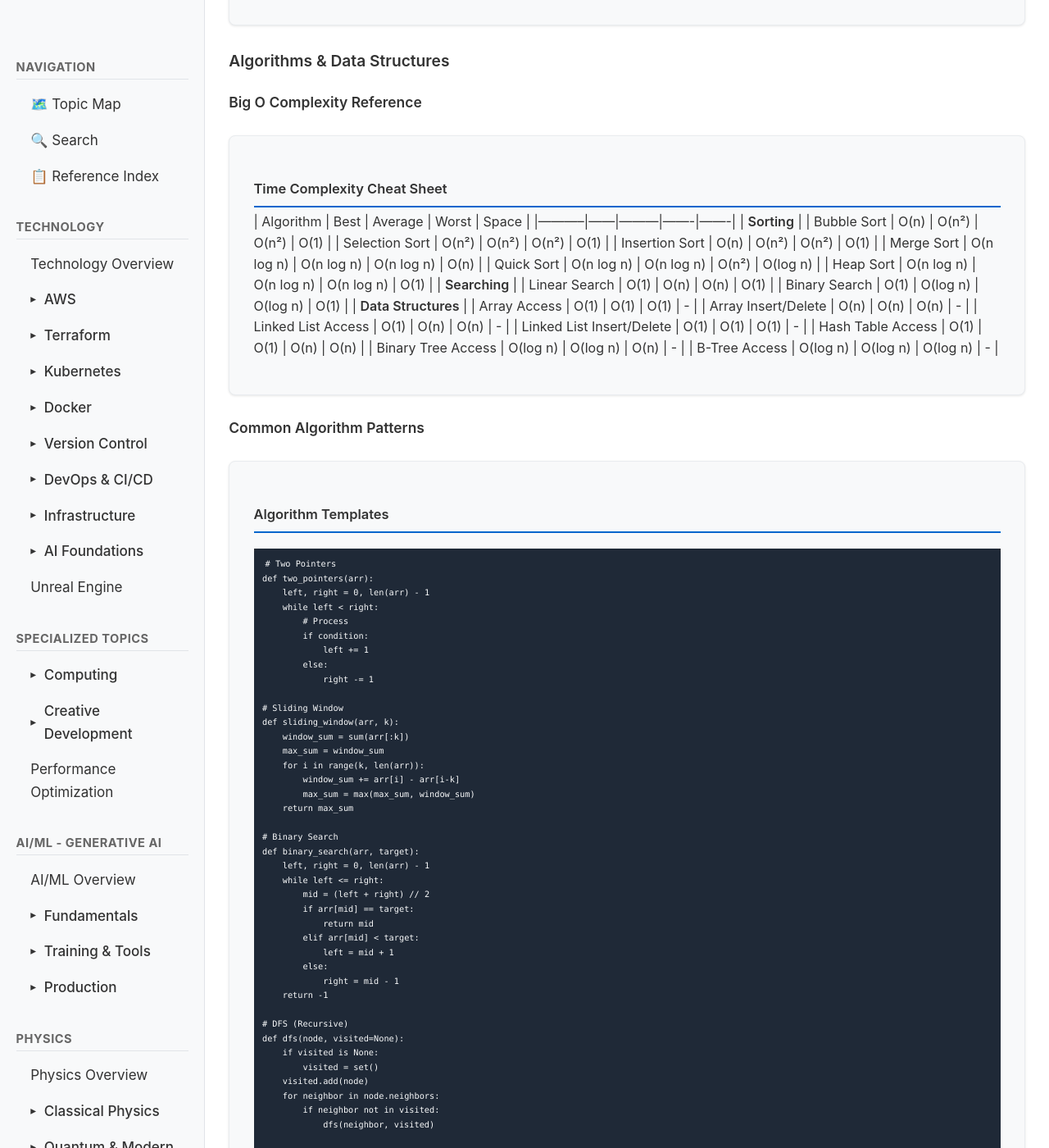
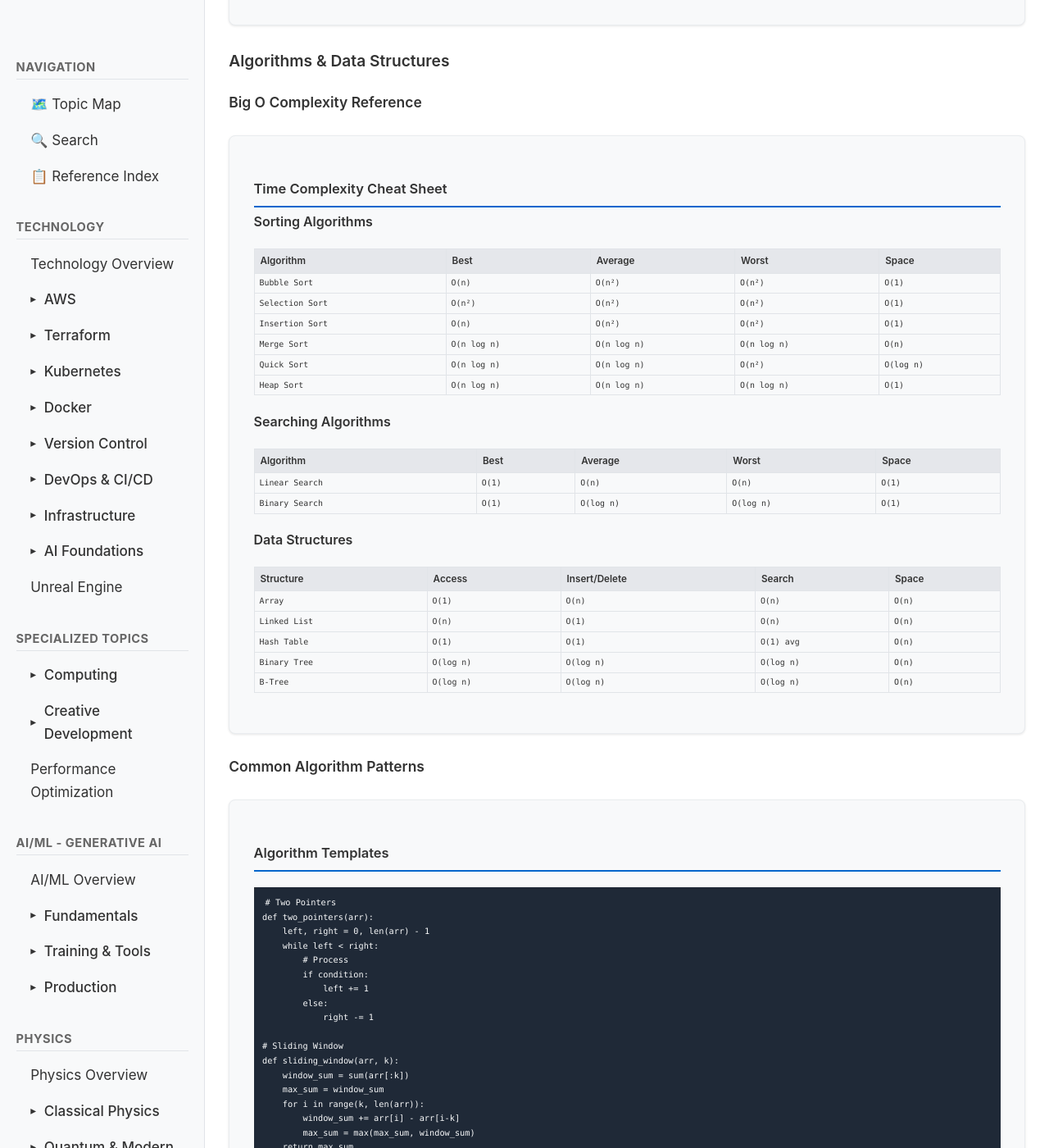
Before and after one commit to AndrewAltimit/Documentation, a Jekyll site: the page built from github-pages/docs/reference/index.md, in a window 1280 px wide and 1400 px high, scrolled down 7636 px. Shown: the whole window at 82% size. Built offline with Jekyll 4.4.1, drawn with Linux system fonts in a browser that asks for light colours.

Commit message:
Fix reference page table rendering
- Add blank lines after opening reference-card divs for proper kramdown parsing
- Split Big O table into separate Sorting, Searching, and Data Structures tables
- Fix inconsistent column counts that broke table rendering

🤖 Generated with [Claude Code](https://claude.com/claude-code)

Co-Authored-By: Claude Opus 4.5 <noreply@anthropic.com>

````diff
--- a/github-pages/docs/reference/index.md
+++ b/github-pages/docs/reference/index.md
@@ -26,6 +26,7 @@ toc: true
 ## Command Line References
 
 <div class="reference-card" markdown="1">
+
 #### Git Commands
 
 ```bash
@@ -79,6 +80,7 @@ git reflog               # Show reference log
 ## Docker Commands
 
 <div class="reference-card" markdown="1">
+
 #### Docker Command Reference
 
 ```bash
@@ -124,6 +126,7 @@ docker stats                        # Show resource usage
 ## Kubernetes Commands
 
 <div class="reference-card" markdown="1">
+
 #### kubectl Quick Reference
 
 ```bash
@@ -171,6 +174,7 @@ kubectl delete deployment <name> # Delete deployment
 ## AWS CLI Commands
 
 <div class="reference-card" markdown="1">
+
 #### AWS CLI Essential Commands
 
 ```bash
@@ -217,6 +221,7 @@ aws cloudformation delete-stack --stack-name <name>
 ## Terraform CLI Commands
 
 <div class="reference-card" markdown="1">
+
 #### Terraform Essential Commands
 
 ```bash
@@ -295,6 +300,7 @@ export TF_VAR_name=value      # Set variable via environment
 ### Fundamental Constants
 
 <div class="reference-card" markdown="1">
+
 #### Physical Constants
 
 | Constant | Symbol | Value | Units |
@@ -316,6 +322,7 @@ export TF_VAR_name=value      # Set variable via environment
 ### Key Physics Equations
 
 <div class="reference-card" markdown="1">
+
 #### Classical Mechanics
 
 ```
@@ -342,6 +349,7 @@ L = r × p                      # Angular momentum
 </div>
 
 <div class="reference-card" markdown="1">
+
 #### Quantum Mechanics
 
 ```
@@ -364,6 +372,7 @@ a₀ = 0.529 Å                 # Bohr radius constant
 </div>
 
 <div class="reference-card" markdown="1">
+
 #### Electromagnetism
 
 ```
@@ -389,33 +398,44 @@ Wave Equation:
 ### Big O Complexity Reference
 
 <div class="reference-card" markdown="1">
+
+
 #### Time Complexity Cheat Sheet
+
+**Sorting Algorithms**
 
 | Algorithm | Best | Average | Worst | Space |
 |-----------|------|---------|-------|-------|
-| **Sorting** |
 | Bubble Sort | O(n) | O(n²) | O(n²) | O(1) |
 | Selection Sort | O(n²) | O(n²) | O(n²) | O(1) |
 | Insertion Sort | O(n) | O(n²) | O(n²) | O(1) |
 | Merge Sort | O(n log n) | O(n log n) | O(n log n) | O(n) |
 | Quick Sort | O(n log n) | O(n log n) | O(n²) | O(log n) |
 | Heap Sort | O(n log n) | O(n log n) | O(n log n) | O(1) |
-| **Searching** |
+
+**Searching Algorithms**
+
+| Algorithm | Best | Average | Worst | Space |
+|-----------|------|---------|-------|-------|
 | Linear Search | O(1) | O(n) | O(n) | O(1) |
 | Binary Search | O(1) | O(log n) | O(log n) | O(1) |
-| **Data Structures** |
-| Array Access | O(1) | O(1) | O(1) | - |
-| Array Insert/Delete | O(n) | O(n) | O(n) | - |
-| Linked List Access | O(1) | O(n) | O(n) | - |
-| Linked List Insert/Delete | O(1) | O(1) | O(1) | - |
-| Hash Table Access | O(1) | O(1) | O(n) | O(n) |
-| Binary Tree Access | O(log n) | O(log n) | O(n) | - |
-| B-Tree Access | O(log n) | O(log n) | O(log n) | - |
+
+**Data Structures**
+
+| Structure | Access | Insert/Delete | Search | Space |
+|-----------|--------|---------------|--------|-------|
+| Array | O(1) | O(n) | O(n) | O(n) |
+| Linked List | O(n) | O(1) | O(n) | O(n) |
+| Hash Table | O(1) | O(1) | O(1) avg | O(n) |
+| Binary Tree | O(log n) | O(log n) | O(log n) | O(n) |
+| B-Tree | O(log n) | O(log n) | O(log n) | O(n) |
+
 </div>
 
 ### Common Algorithm Patterns
 
 <div class="reference-card" markdown="1">
+
 #### Algorithm Templates
 
 ```python
@@ -490,6 +510,7 @@ def dp_fibonacci(n):
 ### RESTful API Conventions
 
 <div class="reference-card" markdown="1">
+
 #### REST API Best Practices
 
 ```
@@ -534,6 +555,7 @@ X-Request-ID: <uuid>
 ### Common API Response Formats
 
 <div class="reference-card" markdown="1">
+
 #### API Response Patterns
 
 ```json
@@ -588,6 +610,7 @@ X-Request-ID: <uuid>
 ### Docker Troubleshooting
 
 <div class="reference-card" markdown="1">
+
 #### Docker Issue Resolution
 
 ```
@@ -620,6 +643,7 @@ Permission Errors?
 ### Git Troubleshooting
 
 <div class="reference-card" markdown="1">
+
 #### Common Git Issues
 
 ```
@@ -655,6 +679,7 @@ Lost Commits?
 ### Code Review Checklist
 
 <div class="reference-card" markdown="1">
+
 #### Code Review Guidelines
 
 - [ ] **Functionality**
@@ -697,6 +722,7 @@ Lost Commits?
 ### Deployment Checklist
 
 <div class="reference-card" markdown="1">
+
 #### Pre-Deployment Verification
 
 - [ ] **Code Preparation**
@@ -735,6 +761,7 @@ Lost Commits?
 ### Calculus Formulas
 
 <div class="reference-card" markdown="1">
+
 #### Derivatives and Integrals
 
 ```
@@ -764,6 +791,7 @@ Integration by Parts: ∫u dv = uv - ∫v du
 ### Linear Algebra
 
 <div class="reference-card" markdown="1">
+
 #### Matrix Operations
 
 ```
@@ -794,6 +822,7 @@ Unitary: U†U = UU† = I
 ## Network Protocols
 
 <div class="reference-card" markdown="1">
+
 #### Common Port Numbers
 
 | Service | Port | Protocol | Description |
@@ -816,6 +845,7 @@ Unitary: U†U = UU† = I
 ## Regular Expressions
 
 <div class="reference-card" markdown="1">
+
 #### Regex Quick Reference
 
 ```
@@ -888,6 +918,7 @@ Phone: ^\+?1?\d{9,15}$
 ## Recently Added
 
 <div class="reference-card" markdown="1">
+
 #### Latest Additions & Updates
 
 **December 2025**
````
